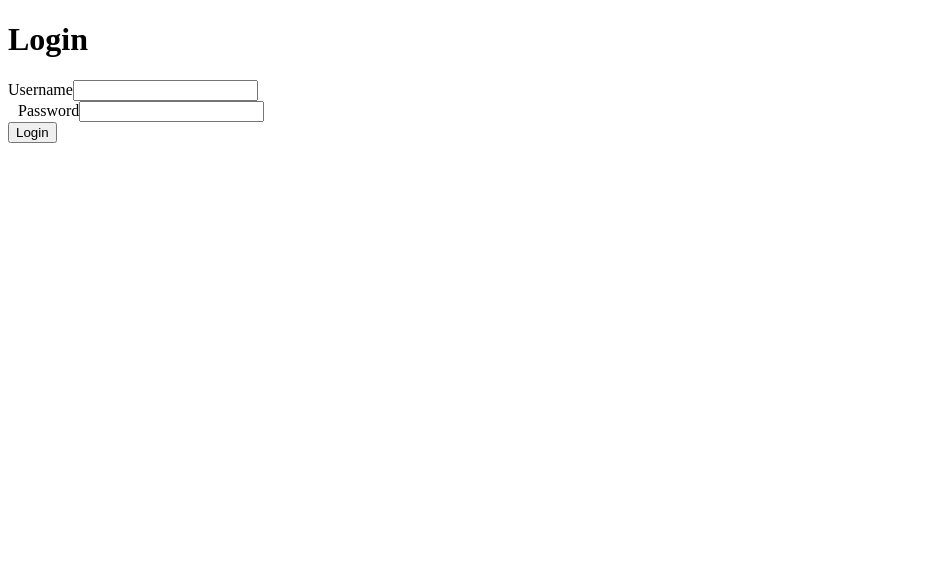
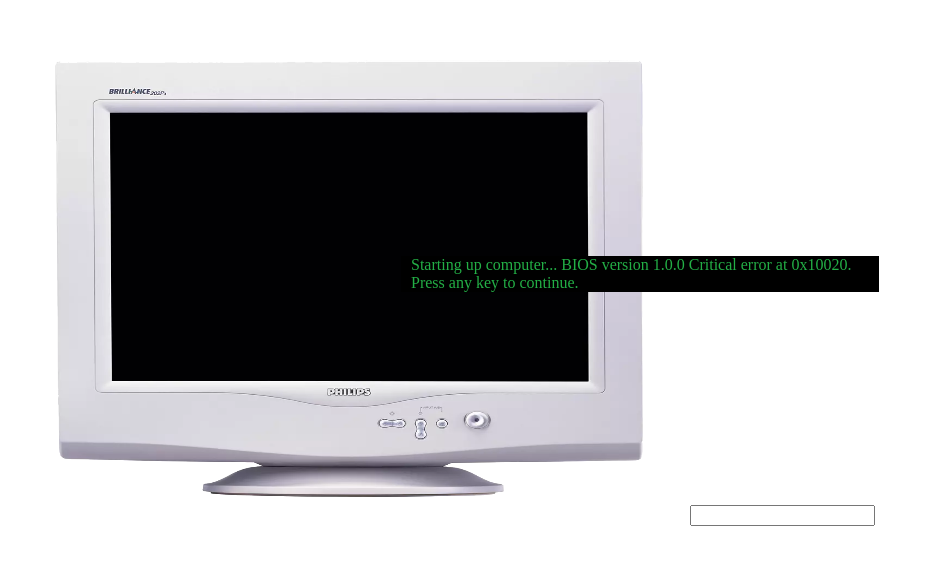
Before and after one commit to cs-ashoka/decipher-portal, a React app: page / in a window 1280 px wide. Shown: the top 564 px of the page, without its empty margins (0-934 px from the left). Built offline with nearby package versions, Linux system fonts and the light colour scheme.

Commit message:
base code for the debugging problems

```diff
--- a/src/app/app.tsx
+++ b/src/app/app.tsx
@@ -1,12 +1,13 @@
 // eslint-disable-next-line @typescript-eslint/no-unused-vars
 import React from 'react';
+import Computer from './computerTerminal';
 
 export function App() {
   return (
     // authentication system
     <div className='page'>
-        <h1>Login</h1>
-        <form>
+        {/* <h1>Login</h1> */}
+        {/* <form>
             <label htmlFor="username">Username</label>
             <input type="text" id="username" name="username" />
             <br />
@@ -14,7 +15,8 @@ export function App() {
             <input type="password" id="password" name="password" />
             <br />
             <button type="submit">Login</button>
-        </form>
+        </form> */}
+        <Computer />
     </div>
   );
 }
--- /dev/null
+++ b/src/app/computerTerminal.tsx
@@ -0,0 +1,44 @@
+import { wrap } from "module";
+import React, { useEffect, useState } from "react";
+import computerScreen from "../assets/images/computer.png"
+import { questions } from "src/assets/text/code";
+
+const Computer = () => {
+    const [computerOn, setComputerOn] = useState(false);
+    const [levelStage, setStage] = useState(0);
+    const [terminalMode, setTerminalMode] = useState(false);
+    const [textAreaValue, setTextAreaValue] = useState('');
+    const [thing, setThing] = useState('');
+
+    const text = [
+        'Starting up computer...\nBIOS version 1.0.0\nCritical error at 0x10020.\nPress any key to continue.',
+    ]
+
+    const eventHandler = (e: any) => {
+        if (e.key === 'Enter') {
+            setTerminalMode(true);
+            setTextAreaValue(questions[levelStage]);
+        }
+    }
+
+    useEffect(() => {
+        window.addEventListener('keydown', eventHandler);
+        return () => {
+            window.removeEventListener('keydown', eventHandler);
+        }
+    }, []);
+
+    return(
+        <div>
+            <img src={computerScreen} style={{width: '682px', height: '512px'}}/>
+            <p style={{backgroundColor: "black", color: '#23AF46', position: "absolute", left: (window.innerWidth/2)-239, top: (window.innerHeight/2)-160, width: '468px', wordWrap: 'normal', paddingLeft: 10}}>
+                {text[levelStage]}
+            </p>
+            <input type="text" value={thing} onChange={() => setThing(value => value)} />
+            {terminalMode && <textarea value={textAreaValue} onChange={() => {setTextAreaValue(value => value);console.log('he')}} name="" id="" cols={58} rows={17} style={{backgroundColor: "black", color: '#23AF46', position: "absolute", left: (window.innerWidth/2)-239, top: (window.innerHeight/2)-160, resize: "none"}}></textarea>}
+        </div>
+    );
+}
+
+
+export default Computer;
--- /dev/null
+++ b/src/assets/text/code.tsx
@@ -0,0 +1,3 @@
+export const questions = [
+    "#include <syscalls.h> //cmostime() is a syscall\n\nclass getUTCTime {\npublic:\n\tT(){}\n\tint getTime() const;\n\nprivate:\n\tint n_t;\n};\n\nint i = T().getTime();"
+]
```
Also changed, not shown: src/assets/images/computer.png (added).
